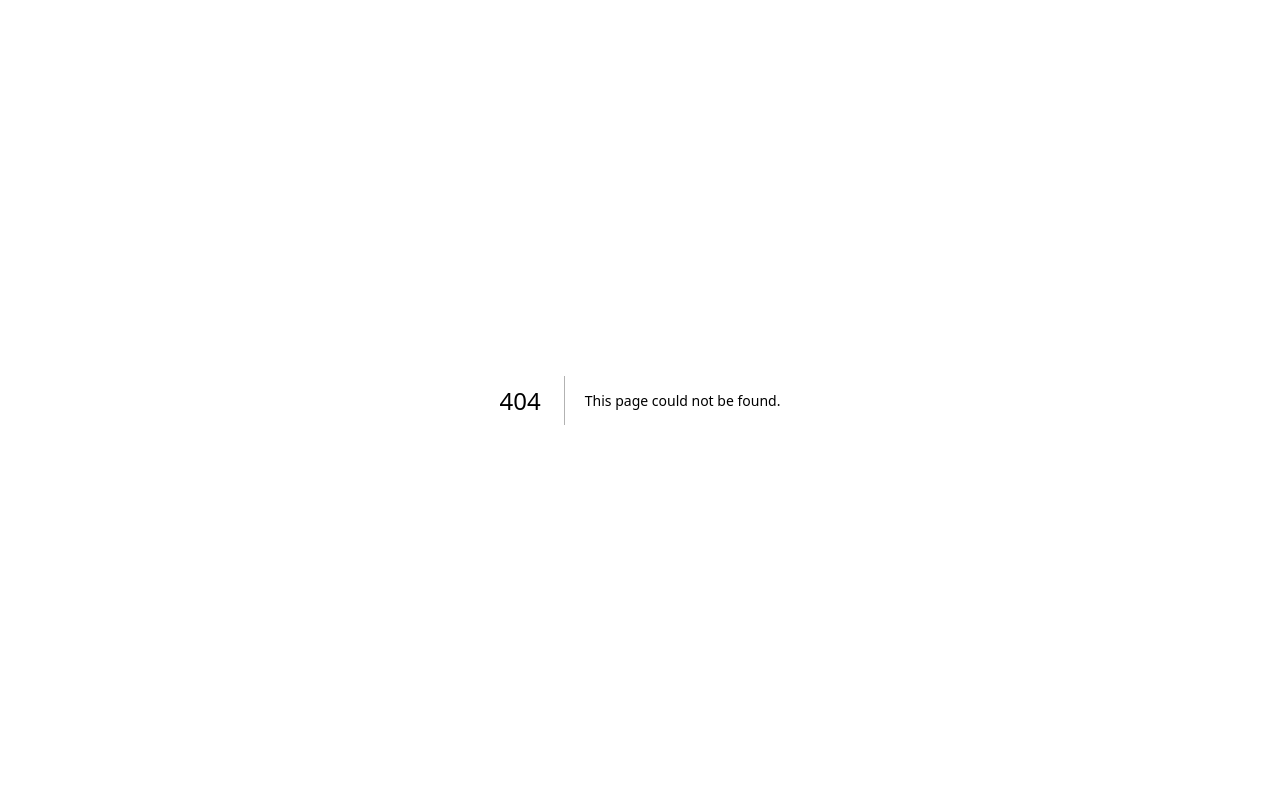
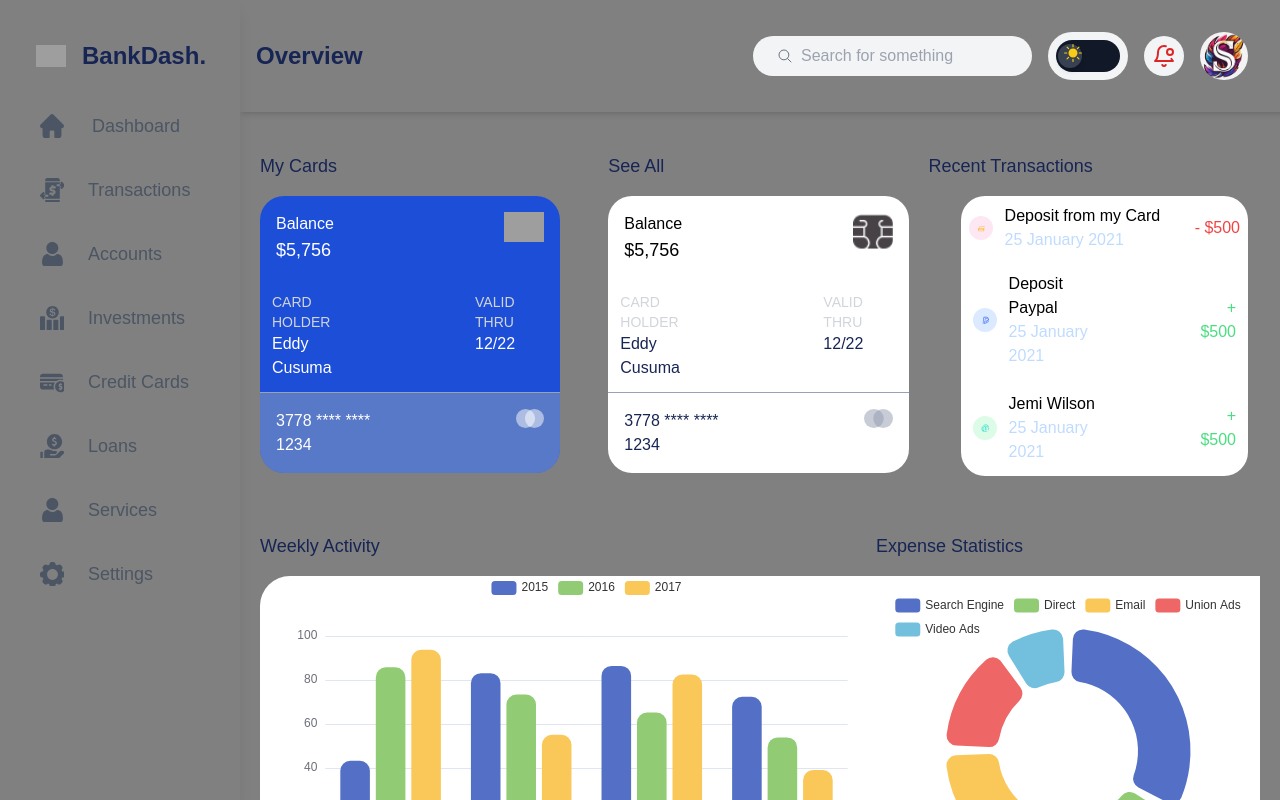
Before and after one commit to SaifD227/Figma, a Next.js app: page /Dashboards in a window 1280 px wide. Before the commit this address had no page. Shown: the top 800 px of the page. Built offline with nearby package versions, Linux system fonts and the light colour scheme; grey boxes are pictures that could not be loaded.

Commit message:
use client

```diff
--- /dev/null
+++ b/src/app/Dashboards/page.tsx
@@ -0,0 +1,14 @@
+import Dashboard from '@/components/Dashboards/Dashboard'
+import React from 'react'
+
+
+const Dashboards = () => {
+  return (
+
+
+    <Dashboard/>
+
+  )
+}
+
+export default Dashboards
--- a/src/app/layout.tsx
+++ b/src/app/layout.tsx
@@ -1,6 +1,9 @@
 import type { Metadata } from "next";
 import localFont from "next/font/local";
 import "./globals.css";
+import Home from "@/components/Home";
+
+
 
 const geistSans = localFont({
   src: "./fonts/GeistVF.woff",
@@ -28,7 +31,9 @@ export default function RootLayout({
       <body
         className={`${geistSans.variable} ${geistMono.variable} antialiased  dark:bg-medium`}
       >
-        {children}
+       <Home/>
+
+       <main>{children}</main>
       </body>
     </html>
   );
--- a/src/app/page.tsx
+++ b/src/app/page.tsx
@@ -1,13 +1,10 @@
-// import Dashboard from "@/components/Dashboards/Dashboard";
-
-import Home from "@/components/Home";
-
+"use client";
+import Dashboard from "@/components/Dashboards/Dashboard";
 
 export default function Homes() {
   return (
     <div>
-   <Home/>
-
+      <Dashboard />
     </div>
   );
 }
--- a/src/components/Home.tsx
+++ b/src/components/Home.tsx
@@ -4,7 +4,7 @@ import React, { useState } from "react";
 
 import Sidebar from "../components/Sidebar";
 import Navbar from "../components/Navbar";
-import Dashboard from "./Dashboards/Dashboard";
+// import Dashboard from "./Dashboards/Dashboard";
 
 const Home: React.FC = () => {
   const [isSidebarOpen, setIsSidebarOpen] = useState(false);
@@ -17,7 +17,7 @@ const Home: React.FC = () => {
     <div>
       <Sidebar isOpen={isSidebarOpen} />
       <Navbar toggleSidebar={toggleSidebar} />
-      <Dashboard/>
+      {/* <Dashboard/> */}
     </div>
   );
 };
```
